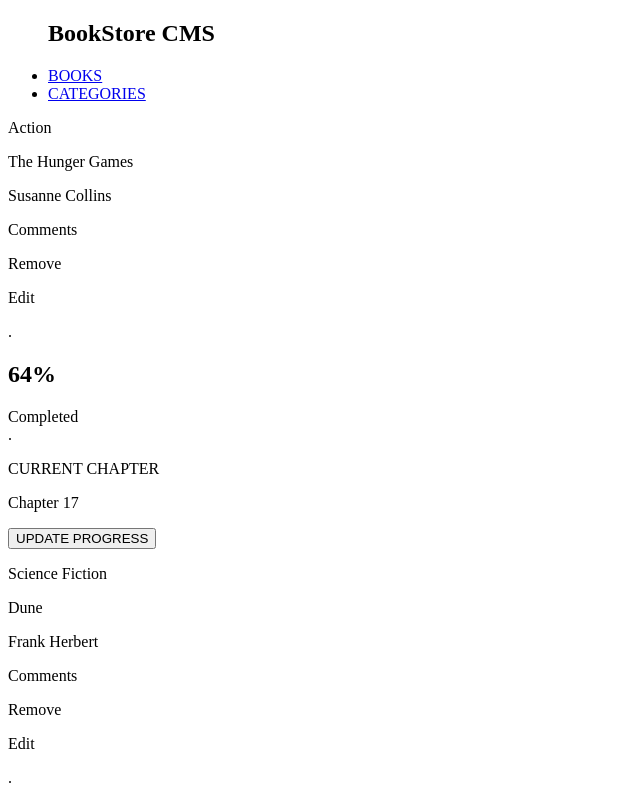
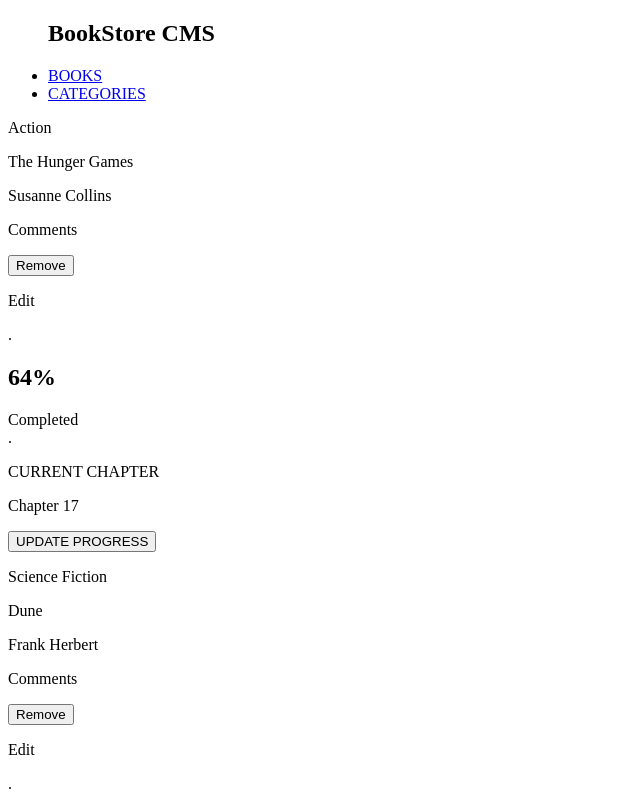
Before and after one commit to kkmanuu/bookstore, a React (Create React App) app: page / in a window 1280 px wide. Shown: the top 800 px of the page, without its empty margins (0-640 px from the left). Built offline with nearby package versions, Linux system fonts and the light colour scheme.

Commit message:
chore: Add the remove Button and Edit

```diff
--- a/src/components/Book.js
+++ b/src/components/Book.js
@@ -9,7 +9,9 @@
       <p>{author}</p>
       <div className="commentRemoveEditDiv">
         <p className="commentRemoveEditEffects">Comments</p>
-        <p className="commentRemoveEditEffects">Remove</p>
+        <button type="button" className="commentRemoveEditEffects removeButton">
+          Remove
+        </button>
         <p className="commentRemoveEditEffects">Edit</p>
       </div>
     </div>
```
